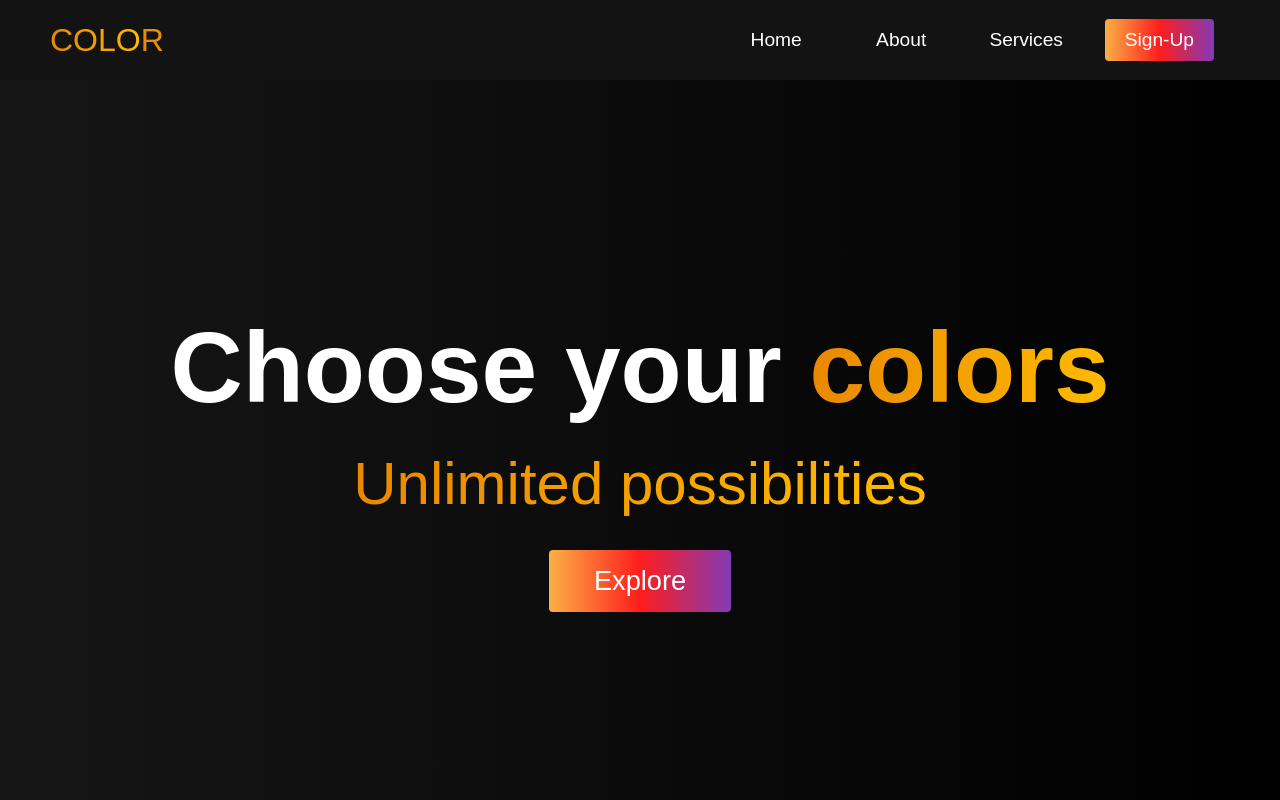
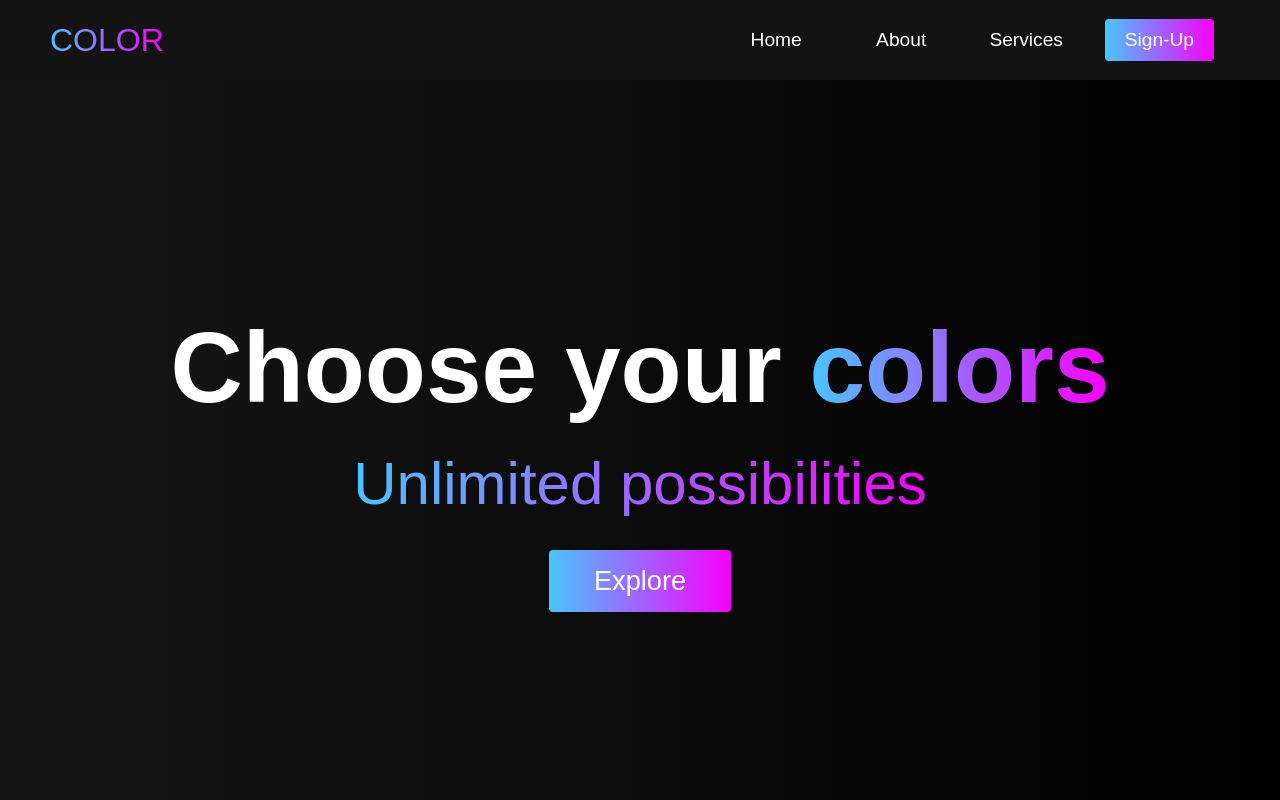
Before and after one commit to Klikolai/Klikolai.github.io, a plain HTML site: page index.html in a window 1280 px wide. Shown: the top 800 px of the page. Drawn offline with Linux system fonts and the light colour scheme.

Commit message:
Update styles.css

```diff
--- a/styles.css
+++ b/styles.css
@@ -32,8 +32,8 @@
 
 #navbar__logo {
     background-color: rgb(255, 62, 62);
-    background-image: linear-gradient(to right, #e98800, #ffbb00);
-    background-size: 80%;
+    background-image: linear-gradient(to right, #49c5ff, #f700ff);
+    background-size: 100%;
     -webkit-background-clip: text;
     -moz-background-clip: text;
     -webkit-text-fill-color: transparent;
@@ -86,8 +86,8 @@
     outline: none;
     border-radius: 4px;
     background: #ffffff;
-    background: -webkit-linear-gradient(to right, #fcb045,#fd1d1d,#833ab4);
-    background: linear-gradient(to right, #fcb045,#fd1d1d,#833ab4);
+    background: -webkit-linear-gradient(to right, #49c5ff,#f700ff);
+    background: linear-gradient(to right, #49c5ff,#f700ff);
     color: #fff;
     transition: all 0.3s ease;
 }
@@ -220,8 +220,8 @@
 
 .hero__heading span {
     background: #833ab4;
-    background: -webkit-linear-gradient(to right, #e98800,#ffbb00);
-    background: linear-gradient(to right, #e98800,#ffbb00);
+    background: -webkit-linear-gradient(to right, #49c5ff,#f700ff);
+    background: linear-gradient(to right, #49c5ff,#f700ff);
     background-size: 100%;
     -webkit-background-clip: text;
     -moz-background-clip: text;
@@ -234,8 +234,8 @@
 .hero__description {
     font-size: 60px;
     background: #833ab4;
-    background: -webkit-linear-gradient(to right, #e98800,#ffbb00);
-    background: linear-gradient(to right, #e98800,#ffbb00);
+    background: -webkit-linear-gradient(to right, #49c5ff,#f700ff);
+    background: linear-gradient(to right, #49c5ff,#f700ff);
     -webkit-background-clip: text;
     -moz-background-clip: text;
     -webkit-text-fill-color: transparent;
@@ -285,7 +285,7 @@
 .main__content h1 {
     font-size: 3rem;
     background-color: rgb(255, 62, 62);
-    background-image: linear-gradient(to right, rgb(255, 144, 41) 0%, #ffbb00 100%);
+    background-image: linear-gradient(to right, #49c5ff 0%, #f700ff 100%);
     background-size: 100%;
     -webkit-background-clip: text;
     -moz-background-clip: text;
@@ -309,8 +309,8 @@
 .main__btn {
     font-size: 1.7rem;
     background: #833ab4;
-    background: -webkit-linear-gradient(to right, #fcb045,#fd1d1d,#833ab4);
-    background: linear-gradient(to right, #fcb045,#fd1d1d,#833ab4);
+    background: -webkit-linear-gradient(to right, #49c5ff,#f700ff);
+    background: linear-gradient(to right, #49c5ff,#f700ff);
     padding: 15px 45px;
     border: none;
     border-radius: 4px;
@@ -336,7 +336,7 @@
     left: 0;
     width: 0;
     height: 100%;
-    background: #ec18ff;
+    background: #49c5ff;
     transition: all 0.35s;
     border-radius: 4px;
 }
@@ -372,8 +372,8 @@
 
 #card-2 {
     background: #833ab4;
-    background: -webkit-linear-gradient(to right, #fcb045,#fd1d1d,#833ab4);
-    background: linear-gradient(to right, #fcb045,#fd1d1d,#833ab4);
+    background: -webkit-linear-gradient(to right, #49c5ff,#f700ff);
+    background: linear-gradient(to right, #49c5ff,#f700ff);
 }
 
 @media screen and (max-width: 1100px) {
@@ -460,7 +460,7 @@
 
 .services h1 {
     background: #ff8f4f;
-    background: linear-gradient(to right, #e98800,#ffbb00);
+    background: linear-gradient(to right, #49c5ff,#f700ff);
     background-size: 100%;
     -webkit-background-clip: text;
     -moz-background-clip: text;
@@ -558,11 +558,15 @@
 @media screen and (max-width: 1300px) {
     .services__wrapper {
         grid-template-columns: 1fr;
+        padding: 0 30px;
+        width: auto;
     }
 }
 
 @media screen and (max-width: 768px) {
     .services__wrapper {
         grid-template-columns: 1fr;
+        padding: 1rem;
+        width: auto;
     }
 }
```
